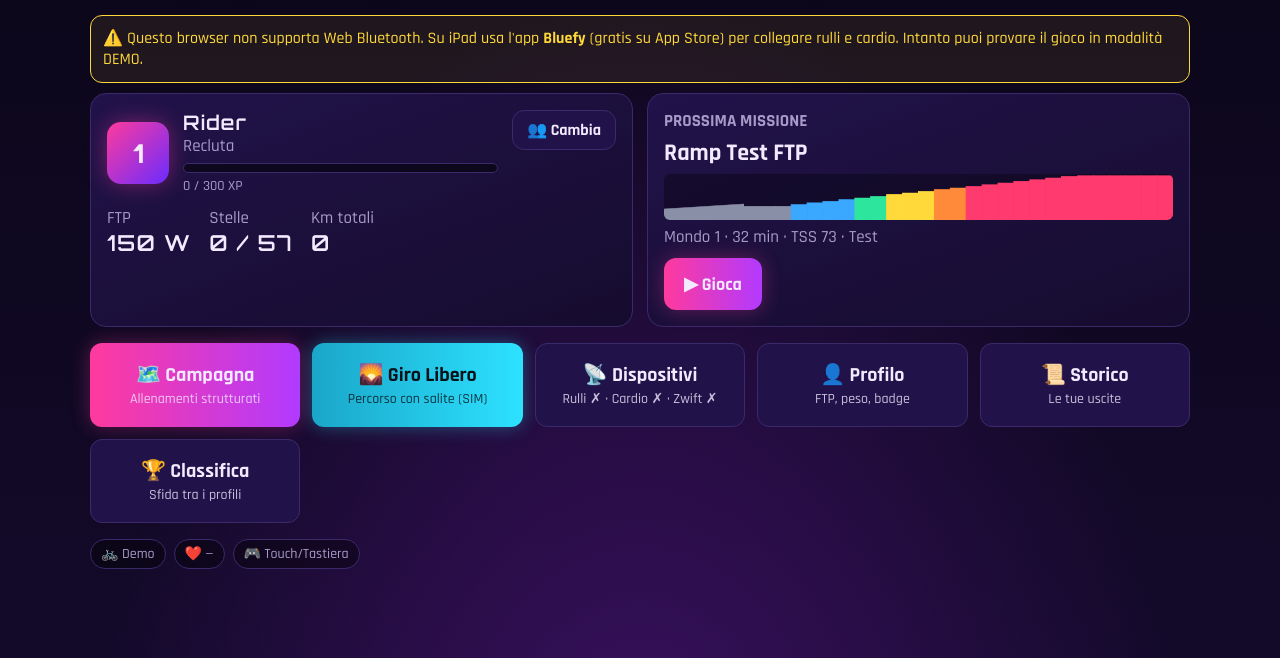
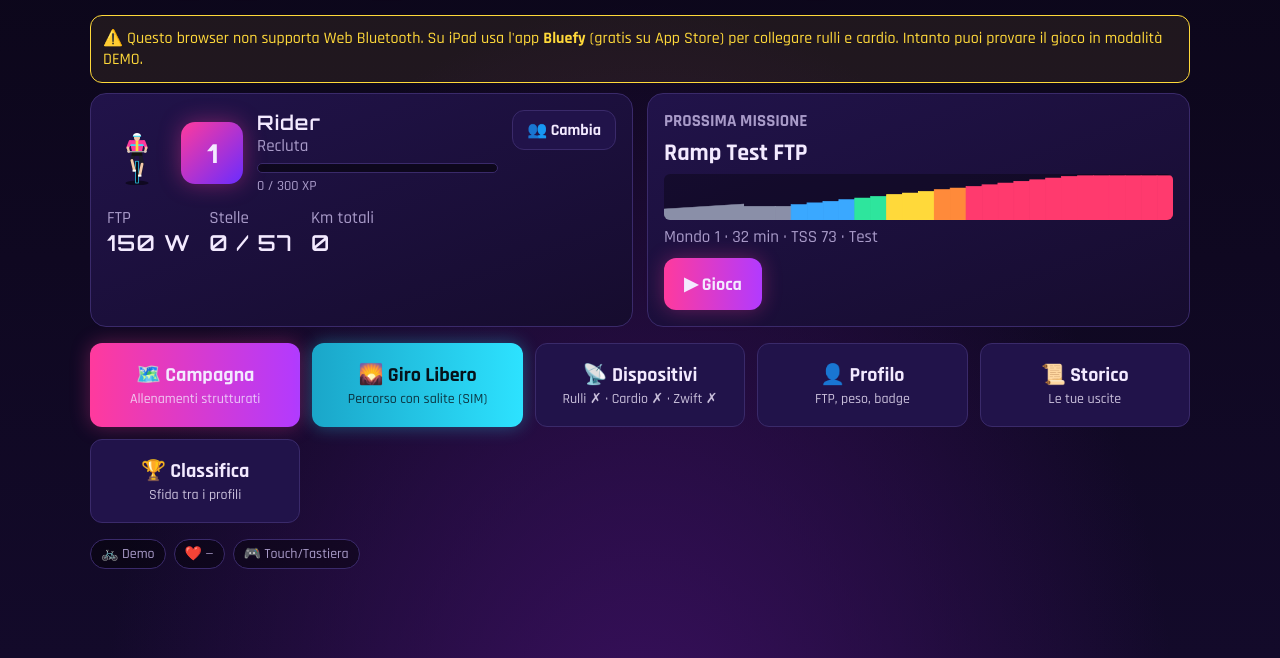
Before and after one commit to silviaprato/pedal-strike, a plain HTML site: page index.html in a window 1280 px wide. Shown: the part 142-800 px from the top of the page. Drawn offline with Linux system fonts and the light colour scheme.

Commit message:
v1.9: personaggi selezionabili (panda, gatto, volpe, coniglio, rana, pinguino, orso, unicorno) e colore maglia per profilo
Co-Authored-By: Claude Opus 5.5 <noreply@anthropic.com>
Claude-Session: https://claude.ai/code/session_01Hvhim1hxty3TnDzoAY8G9t

```diff
--- a/index.html
+++ b/index.html
@@ -138,11 +138,11 @@ button{font:inherit;color:inherit;cursor:pointer}
 <!-- ============ HOME ============ -->
 <section id="home" class="screen on"><div class="wrap">
   <div class="logo">PEDAL//STRIKE</div>
-  <div class="tag">Allenamenti indoor in stile arcade · ERG su rulli smart · cardio · spara con A B C D <span style="opacity:.6">· v1.8</span></div>
+  <div class="tag">Allenamenti indoor in stile arcade · ERG su rulli smart · cardio · spara con A B C D <span style="opacity:.6">· v1.9</span></div>
   <div id="btWarn"></div>
   <div class="grid g2">
     <div class="card">
-      <div class="lvl"><div class="badge" id="hLvl">1</div>
+      <div class="lvl"><canvas id="hAv" width="120" height="130" style="width:60px;height:65px"></canvas><div class="badge" id="hLvl">1</div>
         <div style="flex:1"><div class="orb" id="hName" style="font-size:20px">Rider</div>
           <div class="mut" id="hTitle">Recluta</div>
           <div class="xpbar" style="margin-top:6px"><div id="hXp"></div></div>
@@ -244,6 +244,10 @@ button{font:inherit;color:inherit;cursor:pointer}
     </div>
     <div class="card"><h3 style="margin-top:0">Zone di potenza</h3><div id="zoneTbl"></div></div>
   </div>
+  <div class="card" style="margin-top:14px"><h3 style="margin-top:0">Il tuo personaggio</h3>
+    <div class="mut" style="margin-bottom:10px">Scegli chi pedala per te. La maglia prende il colore del profilo.</div>
+    <div id="avGrid" style="display:grid;grid-template-columns:repeat(auto-fill,minmax(110px,1fr));gap:10px"></div>
+    <div style="margin-top:12px;display:flex;gap:8px;align-items:center;flex-wrap:wrap"><span class="mut">Colore maglia:</span><span id="colRow" style="display:flex;gap:8px;flex-wrap:wrap"></span></div></div>
   <div class="card" style="margin-top:14px"><h3 style="margin-top:0">Badge</h3><div class="badges" id="badges"></div></div>
   <div class="card" style="margin-top:14px"><h3 style="margin-top:0">Audio</h3>
     <label style="display:flex;gap:10px;align-items:center;margin-bottom:8px"><input type="checkbox" id="aMus"> Musica arcade</label>
@@ -326,7 +330,7 @@ const LET=['A','B','C','D'];
 
 /* =================== PROFILE =================== */
 const PCOLS=['#ff3a9d','#2de2ff','#ffd93a','#2ee59d','#b23aff','#ff8a3a'];
-const newProf=o=>Object.assign({name:'Rider',ftp:150,weight:65,xp:0,stars:{},history:[],badges:{},km:0,minutes:0,col:PCOLS[0]},o||{});
+const newProf=o=>Object.assign({name:'Rider',ftp:150,weight:65,xp:0,stars:{},history:[],badges:{},km:0,minutes:0,col:PCOLS[0],avatar:'rider'},o||{});
 let PS=null;
 try{PS=JSON.parse(localStorage.getItem('ps_profiles')||'null')}catch(e){}
 if(!PS||!Array.isArray(PS.list)||!PS.list.length){let old=null;try{old=JSON.parse(localStorage.getItem('ps_profile')||'null')}catch(e){}PS={cur:0,list:[newProf(old)]}}
@@ -621,7 +625,7 @@ function renderChips(){const t=BLE.trainerOK,h=!!(BLE.hrDev&&BLE.hrDev.gatt&&BLE
   $('#homeChips').innerHTML=html;$('#campChips').innerHTML=html;$('#devSum').textContent=(t?'Rulli ✓':'Rulli ✗')+' · '+(h?'Cardio ✓':'Cardio ✗')+' · '+(z?'Zwift ✓':'Zwift ✗')}
 function totalStars(){return Object.values(profile.stars).reduce((a,b)=>a+b,0)}
 function nextWorkout(){if(!profile.stars.ftp)return WORKOUTS[0];return WORKOUTS.find(w=>!profile.stars[w.id])||WORKOUTS.find(w=>(profile.stars[w.id]||0)<3)||WORKOUTS[1]}
-function renderHome(){$('#hLvl').style.background=`linear-gradient(135deg,${profile.col},#6a2cff)`;
+function renderHome(){{const c=$('#hAv').getContext('2d');c.clearRect(0,0,120,130);drawRider(60,126,.68,.6,{ctx:c,av:profile.avatar,col:profile.col})}$('#hLvl').style.background=`linear-gradient(135deg,${profile.col},#6a2cff)`;
   const l=levelOf(profile.xp),a=LEVELS[l-1],b=LEVELS[l]||a+10000;
   $('#hLvl').textContent=l;$('#hName').textContent=profile.name;$('#hTitle').textContent=TITLES[l-1]||'Leggenda';
   $('#hXp').style.width=clamp((profile.xp-a)/(b-a)*100,0,100)+'%';$('#hXpTxt').textContent=`${profile.xp} / ${b} XP`;
@@ -662,7 +666,13 @@ const BADGES=[
  {id:'km100',n:'Centurione',d:'100 km totali',ic:'💯'},{id:'ftp',n:'Misurato',d:'Completa il Ramp Test',ic:'📈'},
  {id:'od',n:'Overdrive',d:'Attiva l\'Overdrive',ic:'⚡'},{id:'w1',n:'Neon Valley',d:'1★ su tutto il Mondo 1',ic:'🥉'},
  {id:'w2',n:'Synth Mountains',d:'1★ su tutto il Mondo 2',ic:'🥈'},{id:'w3',n:'Cyber Summit',d:'1★ su tutto il Mondo 3',ic:'🥇'}];
-function renderProfile(){$('#aMus').checked=SET.music;$('#aSfx').checked=SET.sfx;$('#aVol').value=SET.vol;$('#pName').value=profile.name;$('#pFtp').value=profile.ftp;$('#pW').value=profile.weight;
+function renderAvatars(){const g=$('#avGrid');if(!g)return;
+  g.innerHTML=Object.entries(AVATARS).map(([k,a])=>`<button data-av="${k}" style="background:${profile.avatar===k?'var(--panel2)':'#0006'};border:2px solid ${profile.avatar===k?'var(--pink)':'var(--line)'};border-radius:14px;padding:6px 4px;${profile.avatar===k?'box-shadow:0 0 14px #ff3a9d55':''}"><canvas width="200" height="210" style="width:100px;height:105px;display:block;margin:0 auto"></canvas><b>${a.n}</b></button>`).join('');
+  $$('#avGrid button').forEach(b=>{const cv=b.querySelector('canvas'),c=cv.getContext('2d');drawRider(100,200,1.15,.6,{ctx:c,av:b.dataset.av,col:profile.col});
+    b.onclick=()=>{profile.avatar=b.dataset.av;saveProfile();renderAvatars();renderHome();toastMini('Ora pedala: '+AVATARS[profile.avatar].n)}});
+  $('#colRow').innerHTML=PCOLS.map(cc=>`<button data-col="${cc}" aria-label="Colore ${cc}" style="width:34px;height:34px;border-radius:50%;background:${cc};border:3px solid ${profile.col===cc?'#fff':'transparent'}"></button>`).join('');
+  $$('#colRow button').forEach(b=>b.onclick=()=>{profile.col=b.dataset.col;saveProfile();renderAvatars();renderHome()})}
+function renderProfile(){renderAvatars();$('#aMus').checked=SET.music;$('#aSfx').checked=SET.sfx;$('#aVol').value=SET.vol;$('#pName').value=profile.name;$('#pFtp').value=profile.ftp;$('#pW').value=profile.weight;
   $('#pWkg').textContent=`Rapporto: ${(profile.ftp/profile.weight).toFixed(2)} W/kg`;
   let lo=0;$('#zoneTbl').innerHTML=ZONES.map(z=>{const r=`<div style="display:flex;justify-content:space-between;padding:4px 0;border-bottom:1px solid var(--line)"><span style="color:${z.c};font-weight:700">${z.n}</span><span>${Math.round(lo*profile.ftp)}${z.max<9?'–'+Math.round(z.max*profile.ftp):'+'} W</span></div>`;lo=z.max;return r}).join('');
   $('#badges').innerHTML=BADGES.map(b=>`<div class="bdg ${profile.badges[b.id]?'got':''}"><div class="ic">${b.ic}</div><b>${b.n}</b><div class="mut" style="font-size:13px">${b.d}</div></div>`).join('')}
@@ -938,7 +948,7 @@ function render(){
     if(buckets[k])for(const e of buckets[k])drawEnemy(e)}
   // rider
   const rq=proj(CAMBACK,0,0)||{X:cx,Y:h*.82,sc:S/CAMBACK};const rs=rq.sc/100*1.05;G.rx=rq.X;G.ry=rq.Y;G.rs=rs;
-  drawRider(rq.X,rq.Y,rs,G.crank);
+  drawRider(rq.X,rq.Y,rs,G.crank,{av:profile.avatar,col:profile.col,t:G.t,od:G.od>0});
   // shots
   for(const s of G.shots){const gx=rq.X,gy=rq.Y-128*rs;let tx,ty;if(s.tgt&&s.tgt.sx!=null){tx=s.tgt.sx;ty=s.tgt.sy}else{tx=gx+Math.sin(s.ang)*w*.6;ty=cy-h*.1}
     const t=clamp(s.t,0,1),t0=clamp(s.t-.35,0,1),c=LCOL[s.L];ctx.strokeStyle=c;ctx.lineCap='round';ctx.lineWidth=7;ctx.globalAlpha=.35;
@@ -960,28 +970,53 @@ function drawEnemy(e){const r=e.sr,X=e.sx,Y=e.sy;if(r<2)return;
   if(r>7){ctx.fillStyle=c;ctx.font=`800 ${Math.round(r*1.05)}px Orbitron,sans-serif`;ctx.textAlign='center';ctx.textBaseline='middle';ctx.fillText(e.L,0,r*.06)}
   if(e.targeted){ctx.strokeStyle='#fff';ctx.lineWidth=1.5;ctx.beginPath();ctx.arc(0,0,r*1.35,0,7);ctx.stroke()}
   ctx.restore();ctx.textBaseline='alphabetic'}
-function drawRider(x,y,s,cr){ctx.save();ctx.translate(x,y);ctx.scale(s,s);
-  ctx.fillStyle='rgba(0,0,0,.5)';ctx.beginPath();ctx.ellipse(0,0,34,7,0,0,7);ctx.fill();
-  if(G.od>0){ctx.fillStyle=`rgba(255,217,58,${.18+.1*Math.sin(G.t*10)})`;ctx.beginPath();ctx.ellipse(0,-70,70,95,0,0,7);ctx.fill()}
-  // wheel
-  ctx.fillStyle='#0a0a12';ctx.fillRect(-4,-64,8,64);ctx.strokeStyle='#2de2ff';ctx.lineWidth=2;ctx.strokeRect(-4,-64,8,64);
-  // legs
+const AVATARS={
+ rider:{n:'Ciclista',fur:'#f3c9a8'},panda:{n:'Panda',fur:'#1a1a22',head:'#ffffff',dark:1},cat:{n:'Gatto',fur:'#ff9f43',head:'#ff9f43'},
+ fox:{n:'Volpe',fur:'#e8641b',head:'#e8641b'},bunny:{n:'Coniglio',fur:'#ece6f5',head:'#ece6f5'},frog:{n:'Rana',fur:'#4cd964',head:'#4cd964',shoe:'#2e9e48'},
+ penguin:{n:'Pinguino',fur:'#1d1d2b',head:'#1d1d2b',shoe:'#ff9f1a',dark:1},bear:{n:'Orso',fur:'#8b5a2b',head:'#8b5a2b'},unicorn:{n:'Unicorno',fur:'#ffffff',head:'#ffffff'}};
+function drawRider(x,y,s,cr,o){o=o||{};const c=o.ctx||ctx,av=AVATARS[o.av]?o.av:'rider',A=AVATARS[av],col=o.col||'#ff3a9d',stripe=col==='#2de2ff'?'#ff3a9d':'#2de2ff',t=o.t||0;
+  c.save();c.translate(x,y);c.scale(s,s);c.lineCap='round';
+  const circ=(x,y,r,f)=>{c.fillStyle=f;c.beginPath();c.arc(x,y,r,0,7);c.fill()},ell=(x,y,rx,ry,f,rot)=>{c.fillStyle=f;c.beginPath();c.ellipse(x,y,rx,ry,rot||0,0,7);c.fill()},
+        tri=(a,b,d,f)=>{c.fillStyle=f;c.beginPath();c.moveTo(...a);c.lineTo(...b);c.lineTo(...d);c.closePath();c.fill()};
+  ell(0,0,34,7,'rgba(0,0,0,.5)');
+  if(o.od)ell(0,-70,70,95,`rgba(255,217,58,${.18+.1*Math.sin(t*10)})`);
+  // ruota
+  c.fillStyle='#0a0a12';c.fillRect(-4,-64,8,64);c.strokeStyle='#2de2ff';c.lineWidth=2;c.strokeRect(-4,-64,8,64);
+  // gambe
   for(const side of [-1,1]){const ph=cr+(side<0?Math.PI:0),fy=-30+Math.sin(ph)*13,hx=side*10,hy=-84,kx=side*15,ky=(hy+fy)/2-4+Math.sin(ph)*3;
-    ctx.strokeStyle='#1b1b2b';ctx.lineWidth=11;ctx.lineCap='round';ctx.beginPath();ctx.moveTo(hx,hy);ctx.lineTo(kx,ky);ctx.lineTo(side*8,fy);ctx.stroke();
-    ctx.strokeStyle='#f3c9a8';ctx.lineWidth=8;ctx.beginPath();ctx.moveTo(kx,ky);ctx.lineTo(side*8,fy);ctx.stroke();
-    ctx.fillStyle='#fff';ctx.fillRect(side*8-5,fy-2,10,6)}
-  // shorts
-  ctx.fillStyle='#111';ctx.beginPath();ctx.moveTo(-16,-80);ctx.lineTo(16,-80);ctx.lineTo(14,-96);ctx.lineTo(-14,-96);ctx.fill();
-  // torso
-  ctx.fillStyle='#ff3a9d';ctx.beginPath();ctx.moveTo(-15,-94);ctx.lineTo(15,-94);ctx.lineTo(22,-126);ctx.lineTo(-22,-126);ctx.closePath();ctx.fill();
-  ctx.fillStyle='#2de2ff';ctx.fillRect(-21,-114,42,5);ctx.fillStyle='#ffd93a';ctx.fillRect(-4,-126,8,32);
-  // arms
-  ctx.strokeStyle='#ff3a9d';ctx.lineWidth=9;for(const side of [-1,1]){ctx.beginPath();ctx.moveTo(side*20,-122);ctx.lineTo(side*27,-104);ctx.stroke();ctx.strokeStyle='#f3c9a8';ctx.lineWidth=7;ctx.beginPath();ctx.moveTo(side*27,-104);ctx.lineTo(side*24,-92);ctx.stroke();ctx.strokeStyle='#ff3a9d';ctx.lineWidth=9}
-  ctx.strokeStyle='#ccc';ctx.lineWidth=3;ctx.beginPath();ctx.moveTo(-28,-92);ctx.lineTo(28,-92);ctx.stroke();
-  // head
-  ctx.fillStyle='#f3c9a8';ctx.beginPath();ctx.arc(0,-133,9,0,7);ctx.fill();
-  ctx.fillStyle='#fff';ctx.beginPath();ctx.ellipse(0,-138,12,9,0,Math.PI,0);ctx.fill();ctx.fillStyle='#2de2ff';ctx.fillRect(-12,-139,24,3);
-  ctx.restore()}
+    c.strokeStyle='#1b1b2b';c.lineWidth=11;c.beginPath();c.moveTo(hx,hy);c.lineTo(kx,ky);c.lineTo(side*8,fy);c.stroke();
+    if(A.dark){c.strokeStyle='#ffffff99';c.lineWidth=10;c.beginPath();c.moveTo(kx,ky);c.lineTo(side*8,fy);c.stroke()}c.strokeStyle=A.fur;c.lineWidth=8;c.beginPath();c.moveTo(kx,ky);c.lineTo(side*8,fy);c.stroke();
+    c.fillStyle=A.shoe||'#fff';c.fillRect(side*8-5,fy-2,10,6)}
+  // pantaloncini
+  c.fillStyle='#111';c.beginPath();c.moveTo(-16,-80);c.lineTo(16,-80);c.lineTo(14,-96);c.lineTo(-14,-96);c.fill();
+  // coda (si vede da dietro)
+  const wag=Math.sin(t*4)*4;
+  if(av==='cat'){c.strokeStyle=A.fur;c.lineWidth=6;c.beginPath();c.moveTo(0,-84);c.quadraticCurveTo(20+wag,-78,16+wag,-56);c.stroke();c.strokeStyle='#c46a12';c.lineWidth=6;c.beginPath();c.moveTo(16+wag,-60);c.lineTo(16+wag,-56);c.stroke()}
+  if(av==='fox'){ell(10+wag,-66,8,17,A.fur,-.4);ell(14+wag*1.2,-52,5,6,'#fff',-.4)}
+  if(av==='bunny'||av==='bear'||av==='panda')circ(0,-84,av==='bunny'?7:5,av==='bunny'?'#fff':A.fur);
+  if(av==='penguin')tri([-6,-86],[6,-86],[0,-74],A.fur);
+  if(av==='unicorn'){for(const [k,cc] of [[0,'#ff3a9d'],[1,'#ffd93a'],[2,'#2de2ff']]){c.strokeStyle=cc;c.lineWidth=4;c.beginPath();c.moveTo(-3+k*3,-86);c.quadraticCurveTo(10+k*3+wag,-76,4+k*3+wag,-58);c.stroke()}}
+  // maglia
+  c.fillStyle=col;c.beginPath();c.moveTo(-15,-94);c.lineTo(15,-94);c.lineTo(22,-126);c.lineTo(-22,-126);c.closePath();c.fill();
+  c.fillStyle=stripe;c.fillRect(-21,-114,42,5);c.fillStyle='#ffd93a';c.fillRect(-4,-126,8,32);
+  // braccia
+  for(const side of [-1,1]){c.strokeStyle=col;c.lineWidth=9;c.beginPath();c.moveTo(side*20,-122);c.lineTo(side*27,-104);c.stroke();
+    if(A.dark){c.strokeStyle='#ffffff99';c.lineWidth=9;c.beginPath();c.moveTo(side*27,-104);c.lineTo(side*24,-92);c.stroke()}c.strokeStyle=A.fur;c.lineWidth=7;c.beginPath();c.moveTo(side*27,-104);c.lineTo(side*24,-92);c.stroke()}
+  c.strokeStyle='#ccc';c.lineWidth=3;c.beginPath();c.moveTo(-28,-92);c.lineTo(28,-92);c.stroke();
+  // testa
+  const H=A.head;
+  if(av==='rider'){circ(0,-133,9,A.fur);c.fillStyle='#fff';c.beginPath();c.ellipse(0,-138,12,9,0,Math.PI,0);c.fill();c.fillStyle='#2de2ff';c.fillRect(-12,-139,24,3)}
+  else if(av==='panda'){for(const sx of [-11,11]){circ(sx,-146,5.5,'#1a1a22');c.strokeStyle='#ffffffaa';c.lineWidth=1.5;c.beginPath();c.arc(sx,-146,5.5,0,7);c.stroke()}circ(0,-135,13,H)}
+  else if(av==='bear'){circ(-11,-146,5.5,H);circ(11,-146,5.5,H);circ(-11,-146,2.8,'#c98a4b');circ(11,-146,2.8,'#c98a4b');circ(0,-135,13,H)}
+  else if(av==='cat'){tri([-13,-140],[-11,-155],[-2,-145],H);tri([13,-140],[11,-155],[2,-145],H);tri([-10,-143],[-10,-151],[-5,-146],'#ffb8c6');tri([10,-143],[10,-151],[5,-146],'#ffb8c6');circ(0,-135,13,H);
+    c.strokeStyle='#c46a12';c.lineWidth=2;for(const k of [-4,0,4]){c.beginPath();c.moveTo(k,-147);c.lineTo(k,-140);c.stroke()}}
+  else if(av==='fox'){tri([-13,-139],[-12,-159],[-1,-146],H);tri([13,-139],[12,-159],[1,-146],H);tri([-12.5,-153],[-12,-159],[-9,-155],'#2b1a10');tri([12.5,-153],[12,-159],[9,-155],'#2b1a10');circ(0,-135,13,H)}
+  else if(av==='bunny'){ell(-6,-158,4.5,14,H,-.15);ell(6,-158,4.5,14,H,.15);ell(-6,-158,2,10,'#ffb8c6',-.15);ell(6,-158,2,10,'#ffb8c6',.15);circ(0,-135,13,H)}
+  else if(av==='frog'){ell(0,-133,15,11,H);circ(-8,-143,6,H);circ(8,-143,6,H);circ(-8,-144,2.4,'#1b1b2b');circ(8,-144,2.4,'#1b1b2b')}
+  else if(av==='penguin'){circ(0,-135,13,H);c.strokeStyle='#ffffffaa';c.lineWidth=1.5;c.beginPath();c.arc(0,-135,13,0,7);c.stroke()}
+  else if(av==='unicorn'){tri([-11,-141],[-10,-151],[-4,-145],H);tri([11,-141],[10,-151],[4,-145],H);circ(0,-135,13,H);tri([-3,-146],[3,-146],[0,-166],'#ffd93a');
+    for(const [k,cc] of [[0,'#ff3a9d'],[1,'#b23aff'],[2,'#2de2ff']]){c.strokeStyle=cc;c.lineWidth=3.5;c.beginPath();c.moveTo(-6+k*4,-146);c.quadraticCurveTo(-4+k*4,-136,-7+k*4,-124);c.stroke()}}
+  c.restore()}
 
 /* ---- Controls ---- */
 function togglePause(){if(!G||!G.started||G.ended)return;G.paused=!G.paused;if(G.paused)MUSIC.stop();else MUSIC.start();
```
